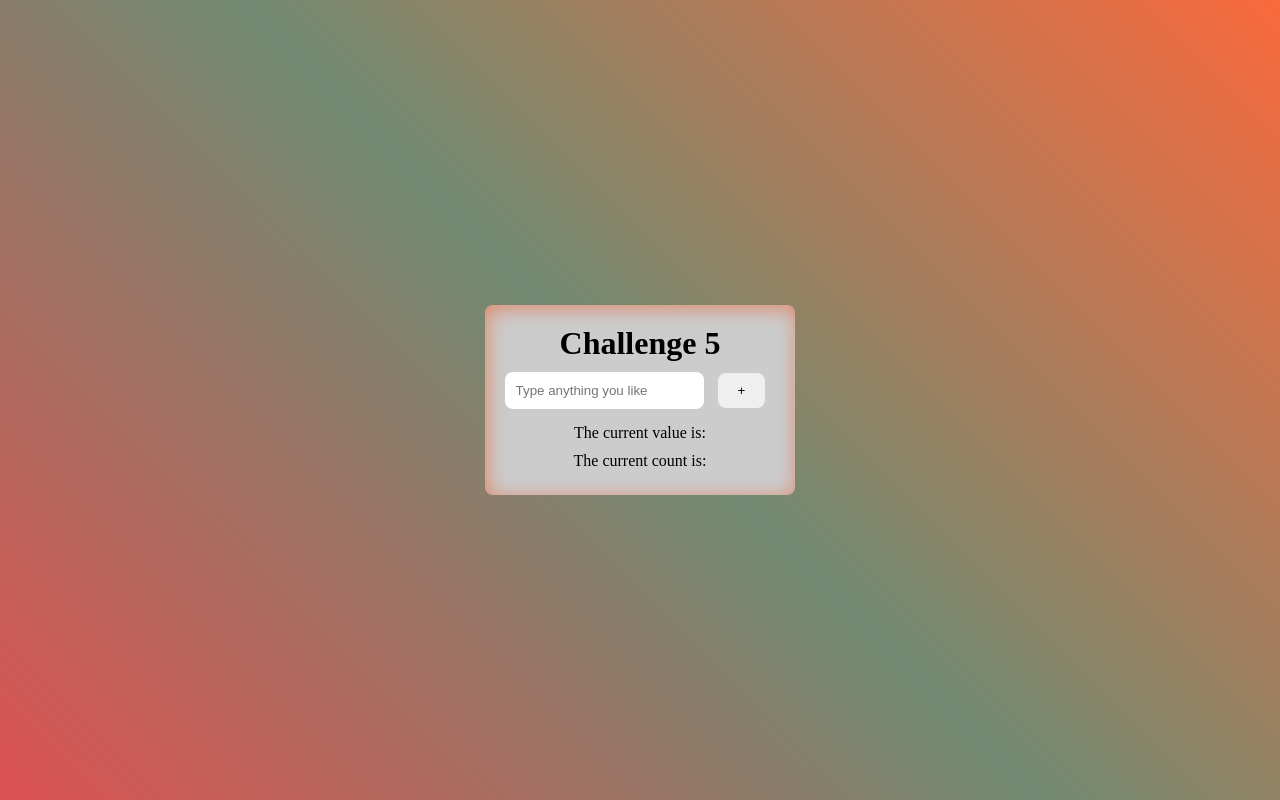
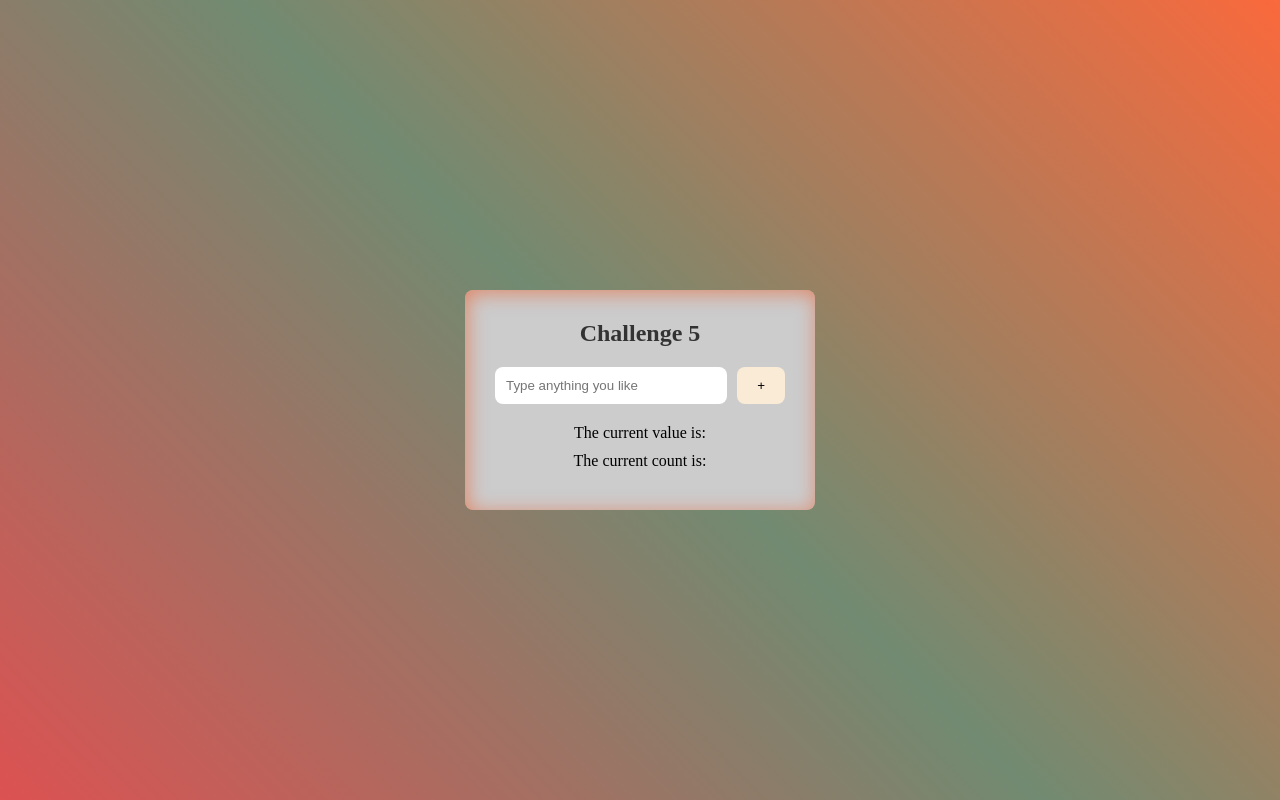
Before and after one commit to R-Htu/jslessons, a website: page challenge5.html in a window 1280 px wide. Drawn offline with Linux system fonts and the light colour scheme.

Commit message:
challenge 5.2 in progress

```diff
--- a/challenge5.html
+++ b/challenge5.html
@@ -43,22 +43,36 @@ Write your code to accomplish this task.
       }
       .challenge5-container {
         background-color: rgb(204, 204, 205);
-        padding:20px;
-        display: flex;
-        justify-content: center;
-        align-items: center;
+        padding:30px;
+        text-align: center;
         flex-direction: column;
+        width: 100%;
+        max-width: 350px;
         border-radius: 8px;
+        box-shadow: 0 10px 20px rgba(0, 0, 0, 0.1);
         transition: all 0.3s ease;
         box-shadow:2px 3px 20px inset rgba(241, 67, 3, 0.5);
       }
       .challenge5-container:hover{
         transform: translateY(-10px);
+        box-shadow:inset 1px 1px 50px rgba(57, 218, 12, 0.7);
       }
+      .challenge5-container h1 {
+        color: #333;
+        font-size: 24px;
+        margin-bottom: 20px;
+    }
+      .input-container {
+        display: flex;
+        justify-content: space-between;
+        gap: 10px;
+        width: 100%;
+        margin-bottom: 20px;
+      }
+
       input{
         padding: 10px;
         border-radius: 8px;
-        margin:10px 0;
         flex-grow: 1;
         border: 1px solid transparent;
         transition: border-color 0.3s ease;
@@ -70,9 +84,10 @@ Write your code to accomplish this task.
       button{
         border: none;
         border-radius: 8px;
-        margin:10px;
         padding: 10px 20px;
         transition: all 0.3s ease-out;
+        cursor: pointer;
+        background-color: antiquewhite;
 
       }
       button:hover {
@@ -81,7 +96,7 @@ Write your code to accomplish this task.
 
       }
       p{
-        margin:5px 0;
+        margin-bottom: 10px;
       }
       span{
         color: rgb(142, 65, 6);
```
Also changed, not shown: challenge5part2.html (added, +23 -0 lines).
